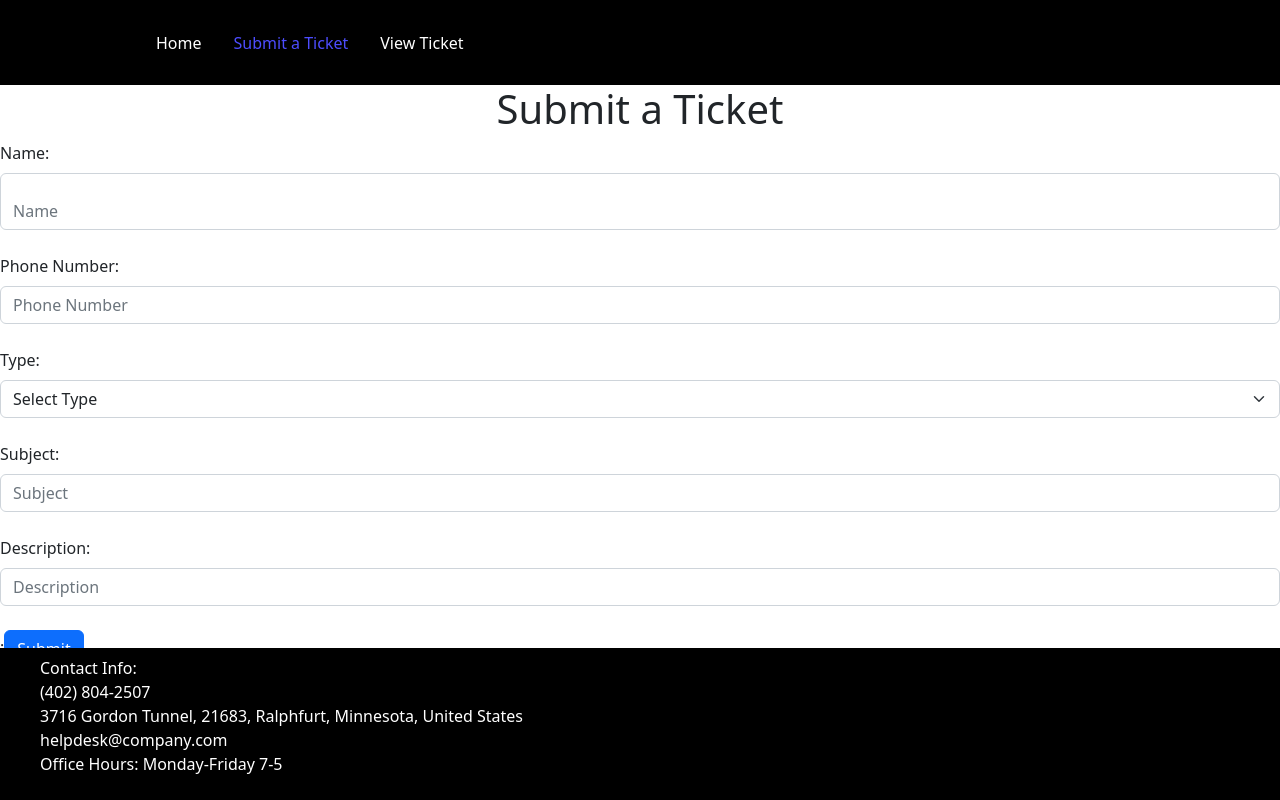
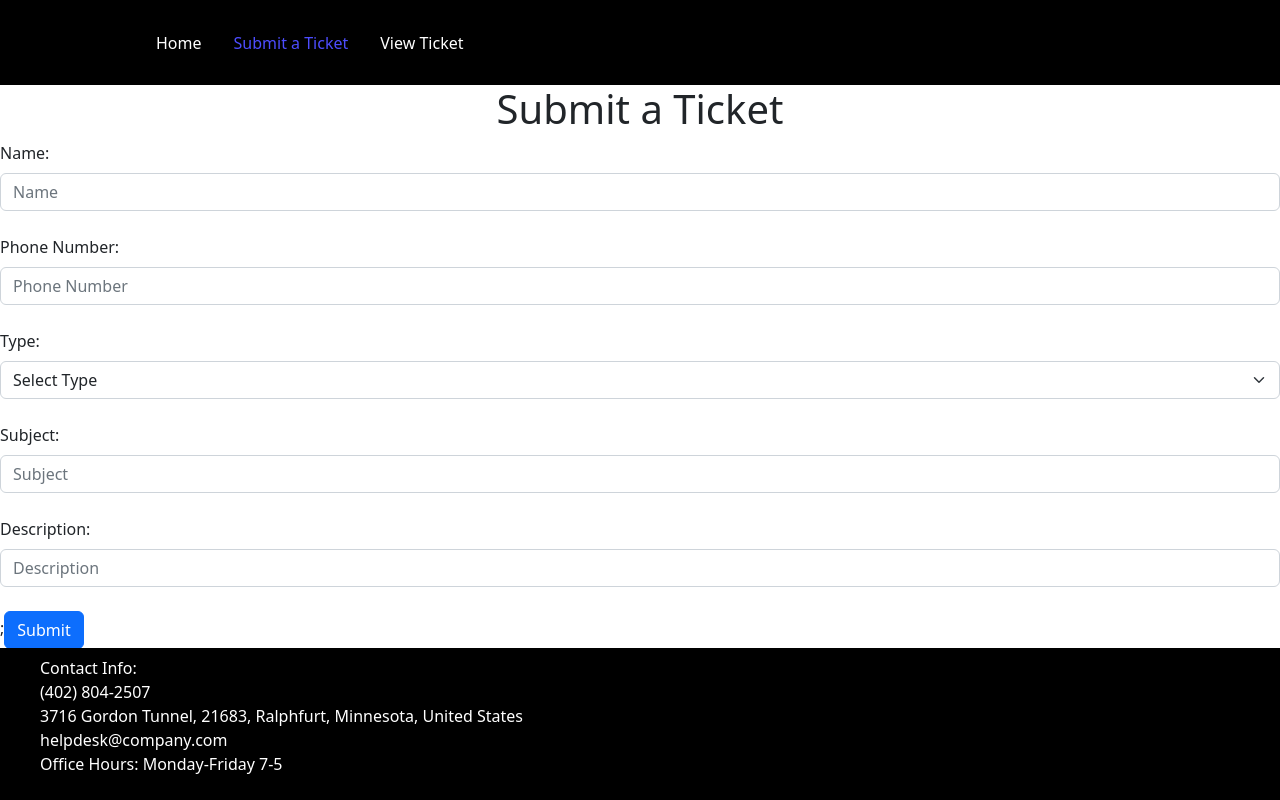
Before and after one commit to joboot/hci-program-2, a React (Create React App) app in the folder hci-program-2/: page /input_form in a window 1280 px wide. Built offline with nearby package versions, Linux system fonts and the light colour scheme.

Commit message:
Changed classes on a couple forms

```diff
--- a/hci-program-2/src/pages/input_form.js
+++ b/hci-program-2/src/pages/input_form.js
@@ -44,10 +44,9 @@ export default class InputForm extends Component {
 			<div>
 				<Form.Group>
 					<Form.Label>
-					{/* <Form.Label id="form_item" class="d-flex justify-content-center" > */}
 						Name:
 					</Form.Label>
-					<Form.Control id="form_item" className="d-flex justify-content-center"
+					<Form.Control
 						name="name"
 						placeholder="Name"
 						value={this.state.name}
--- a/hci-program-2/src/pages/view_form.js
+++ b/hci-program-2/src/pages/view_form.js
@@ -1,7 +1,6 @@
 import React from "react";
 import { Container, Row, Col, Button } from "react-bootstrap";
 import { useNavigate } from "react-router-dom";
-//import { tickets } from "../data/tickets"
 import tickets from '../data/tickets.json'
 
 const ticket = tickets[0]
@@ -31,9 +30,6 @@ return (
 				<b><div id="form_item" className="type">Type: </div></b>
 				<div>{ticket.type}</div>
 
-
-			</Row>
-			<Row>
 				<b><div id="form_item" className='name'>Name: </div></b>
 				<div>{ticket.name}</div>
 
@@ -42,10 +38,12 @@ return (
 
 				<b><div id="form_item" className="date">Date Added: </div></b>
 				<div>{ticket.date}</div>
+
 			</Row>
+
 		</Col>
 	</Container>
-		{/*This code is used to display the information provided in a ticket that has been submitted by a user*/}
+
 	</div>
 );
 };
```
